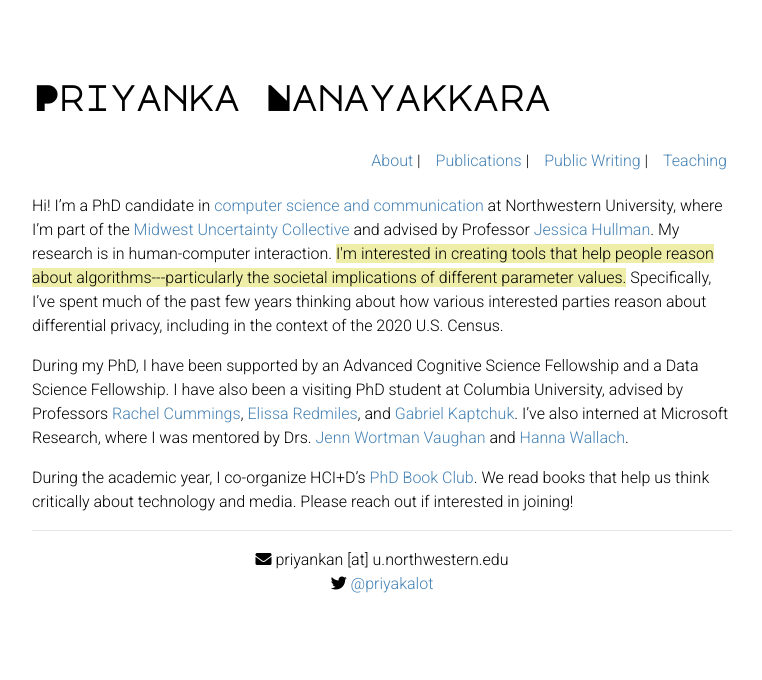
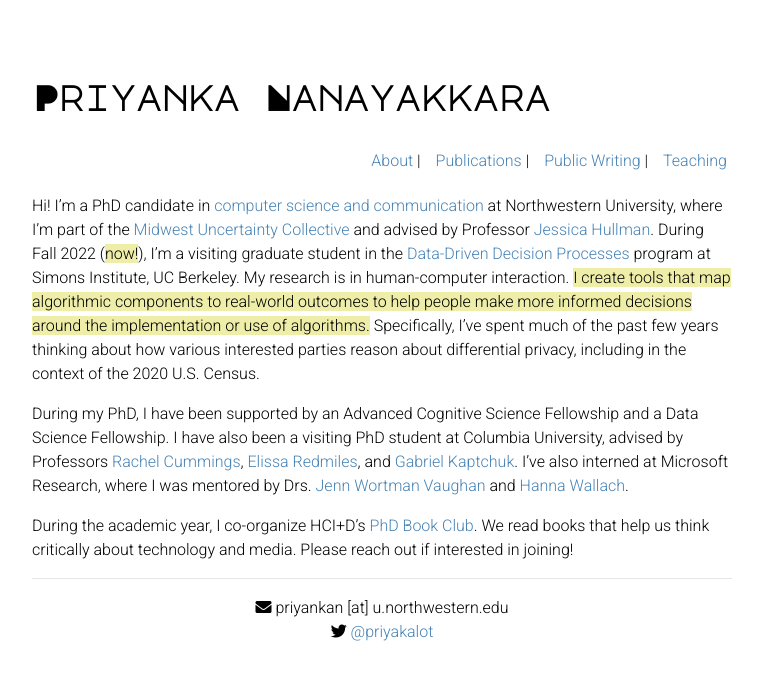
Before and after one commit to priyakalot/priyakalot.github.io, a Jekyll site: the page built from index.md, in a window 1280 px wide. Shown: the top 680 px of the page, without its empty margins (258-1020 px from the left). Built offline with Jekyll 4.4.1, drawn with Linux system fonts in a browser that asks for light colours; nearby versions of some CDN libraries.

Commit message:
Update index.md

```diff
--- a/index.md
+++ b/index.md
@@ -2,7 +2,7 @@
 layout: default
 ---
 
-Hi! I'm a PhD candidate in [computer science and communication](https://tsb.northwestern.edu/ "https://tsb.northwestern.edu/") at Northwestern University, where I'm part of the [Midwest Uncertainty Collective](https://mucollective.northwestern.edu/) and advised by Professor [Jessica Hullman](http://users.eecs.northwestern.edu/~jhullman/). My research is in human-computer interaction. <mark>I'm interested in creating tools that help people reason about algorithms---particularly the societal implications of different parameter values.</mark> Specifically, I've spent much of the past few years thinking about how various interested parties reason about differential privacy, including in the context of the 2020 U.S. Census.
+Hi! I'm a PhD candidate in [computer science and communication](https://tsb.northwestern.edu/ "https://tsb.northwestern.edu/") at Northwestern University, where I'm part of the [Midwest Uncertainty Collective](https://mucollective.northwestern.edu/) and advised by Professor [Jessica Hullman](http://users.eecs.northwestern.edu/~jhullman/). During Fall 2022 (<mark>now!</mark>), I'm a visiting graduate student in the [Data-Driven Decision Processes](https://simons.berkeley.edu/programs/datadriven2022) program at Simons Institute, UC Berkeley. My research is in human-computer interaction. <mark>I create tools that map algorithmic components to real-world outcomes to help people make more informed decisions around the implementation or use of algorithms.</mark> Specifically, I've spent much of the past few years thinking about how various interested parties reason about differential privacy, including in the context of the 2020 U.S. Census.
 
 During my PhD, I have been supported by an Advanced Cognitive Science Fellowship and a Data Science Fellowship. I have also been a visiting PhD student at Columbia University, advised by Professors [Rachel Cummings](https://www.engineering.columbia.edu/faculty/rachel-cummings), [Elissa Redmiles](https://elissaredmiles.com/), and [Gabriel Kaptchuk](https://cs-people.bu.edu/kaptchuk/). I've also interned at Microsoft Research, where I was mentored by Drs. [Jenn Wortman Vaughan](http://www.jennwv.com/) and [Hanna Wallach](http://dirichlet.net/).
 
```
